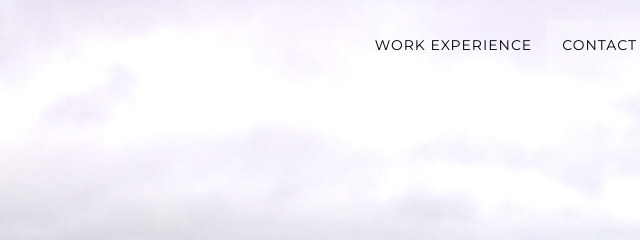
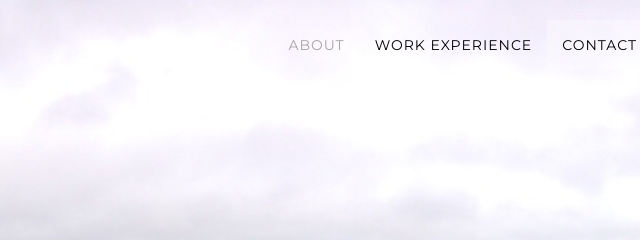
Before and after one commit to kelseybates/kelseybates.github.io, a plain HTML site: page index.html in a window 1280 px wide. In both pictures the pointer is over the link "ABOUT". Shown: the top 240 px of the page, 558-1198 px from the left. Drawn offline with Linux system fonts and the light colour scheme; some packages are replaced by stand-ins of ours.

```diff
--- a/css/grayscale.css
+++ b/css/grayscale.css
@@ -55,6 +55,7 @@
 a:focus {
     text-decoration: none;
     color: #989898;
+
 }
 
 .light {
@@ -106,7 +107,7 @@
 
 .navbar-custom .nav li a:hover {
     outline: 0;
-    color: rgba(255,255,255,.8);
+    color: #A5A5A5;
     background-color: transparent;
 }
 
```
Also changed, not shown: 1 other file.
